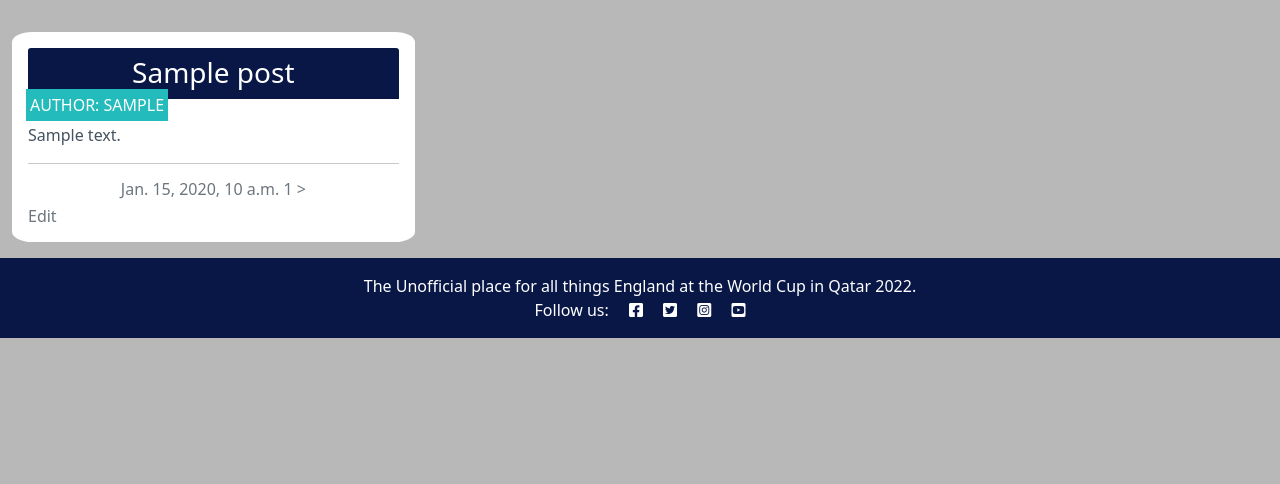
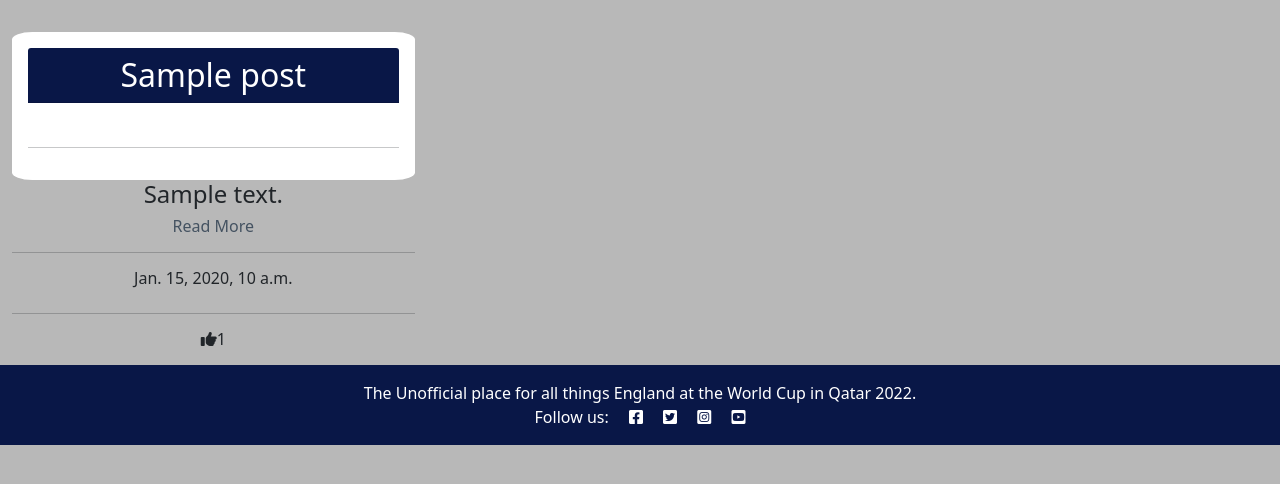
Before and after one commit to rajdavies/pp4-three-lions, a Django app: page / in a window 1280 px wide. Shown: the part 74-558 px from the top of the page. Run offline with Django 3.2, Linux system fonts and the light colour scheme; tables that the repository leaves empty hold one stand-in row (values such as "Sample post"); some libraries are stand-ins or nearby versions.

Commit message:
Add styling to index.html

```diff
--- a/blog/views.py
+++ b/blog/views.py
@@ -12,6 +12,7 @@ class PostList(generic.ListView):
     queryset = Post.objects.filter(status=1).order_by('created_on')
     template_name = 'index.html'
     paginate_by = 6
+
 
 class PostDetail(View):
     def get(self, request, slug, *args, **kwargs):
--- a/templates/index.html
+++ b/templates/index.html
@@ -10,26 +10,20 @@
             <div class="row">
             {% for post in post_list %}
                 <div class="col-md-4">
-                    <div class="card mb-6 my-3 align-middle" style="border-radius: 5%;">
-                        <div class="card-body" style="background-color: #ffffff; border-radius: 5%;">
-                            <h3 class="card-header text-center text-white" style="background-color: #091747;">{{ post.title }}</h3>
-                            <div class="image-container">
-                                {% if "placeholder" in post.featured_image.url %}
-                                <img class="card-img-top col-md-6"
-                                src="https://www.theguardian.com/football/2021/jul/11/euro-2020-trip-how-england-squad-recovered-from-lowest-moments">
-                                {% else %}
-                                <img class="card-img-top" src="{{ post.featured_image.url }}">
-                                {% endif %}
-                                <div class="image-flash">
-                                    <p class="author">Author: {{post.author }}</p>
-                                </div>
+                    <div class="card mb-6 my-3 align-middle border-dark" style="border-radius: 2%;">
+                        <div class="card-body border-dark" style="background-color: #ffffff; border-radius: 5%;">
+                            <h2 class="card-header text-center text-white" style="background-color: #091747;">{{ post.title }}</h3>
+                                <p class="author h5">Author: {{post.author }}</p>
+                                <hr/>
                             </div>
+                            <p class="card-text text-center h4">{{ post.excerpt }}</p>
                             <a href="{% url 'post_detail' post.slug %}" class="post-link">
-                                <p class="card-text text-right">{{ post.excerpt }}</p>
+                                <p class="card-text text-center h6">Read More</p>
                             </a>
                             <hr/>
-                            <p class="card-text text-muted h6 text-center">{{ post.created_on }} {{ post.number_of_likes }} >
-                            <p class="card-text text-muted h6">Edit</p>
+                            <p class="card-text text-dark h6 text-center">{{ post.created_on }}</p>
+                            <hr/>
+                            <p class="card-text text-dark h6 text-center"><i class="fa-solid fa-thumbs-up"></i>{{ post.number_of_likes }}</p>
                         </div>
                     </div>
                 </div>
```
